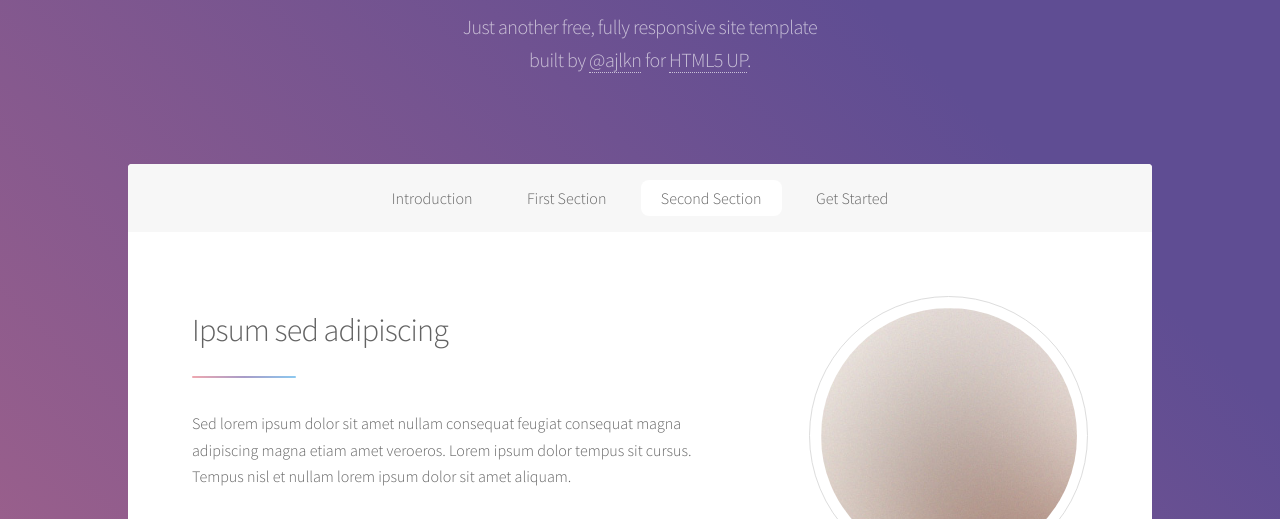
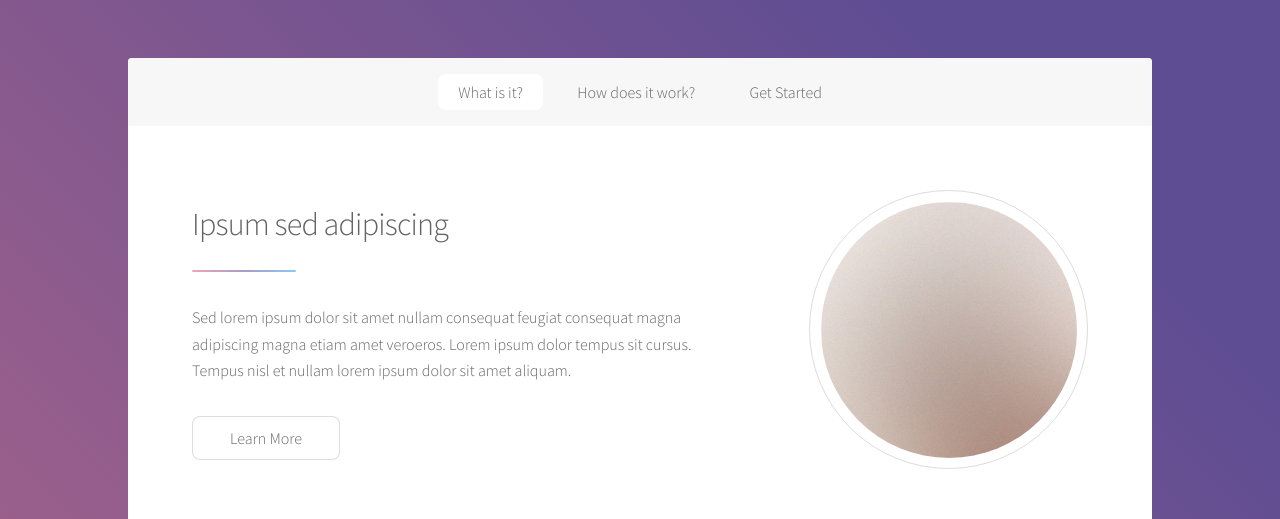
Before and after one commit to MorrisWan/HackGT, a plain HTML site: page index.html in a window 1280 px wide. Shown: the part 270-789 px from the top of the page. Drawn offline with nearby package versions, Linux system fonts and the light colour scheme; files that its build step writes are made by us from their sources; files whose address does not match are found by name.

Commit message:
Add files via upload
Updates to html files

```diff
--- a/index.html
+++ b/index.html
@@ -6,7 +6,7 @@
 -->
 <html>
 	<head>
-		<title>Stellar by HTML5 UP</title>
+		<title>Sound to Image</title>
 		<meta charset="utf-8" />
 		<meta name="viewport" content="width=device-width, initial-scale=1, user-scalable=no" />
 		<link rel="stylesheet" href="assets/css/main.css" />
@@ -21,16 +21,16 @@
 					<header id="header" class="alt">
 						<span class="logo"><img src="images/logo.svg" alt="" /></span>
 						<h1>Stellar</h1>
-						<p>Just another free, fully responsive site template<br />
-						built by <a href="https://twitter.com/ajlkn">@ajlkn</a> for <a href="https://html5up.net">HTML5 UP</a>.</p>
+						<!--<p>Just another free, fully responsive site template<br />
+						built by <a href="https://twitter.com/ajlkn">@ajlkn</a> for <a href="https://html5up.net">HTML5 UP</a>.</p>-->
 					</header>
 
 				<!-- Nav -->
 					<nav id="nav">
 						<ul>
-							<li><a href="#intro" class="active">Introduction</a></li>
-							<li><a href="#first">First Section</a></li>
-							<li><a href="#second">Second Section</a></li>
+							<li><a href="#intro" class="active">What is it?</a></li>
+							<li><a href="#first">How does it work?</a></li>
+							<!--<li><a href="#second">Second Section</a></li>-->
 							<li><a href="#cta">Get Started</a></li>
 						</ul>
 					</nav>
```
Also changed, not shown: generic.html (+8 -3 lines).
